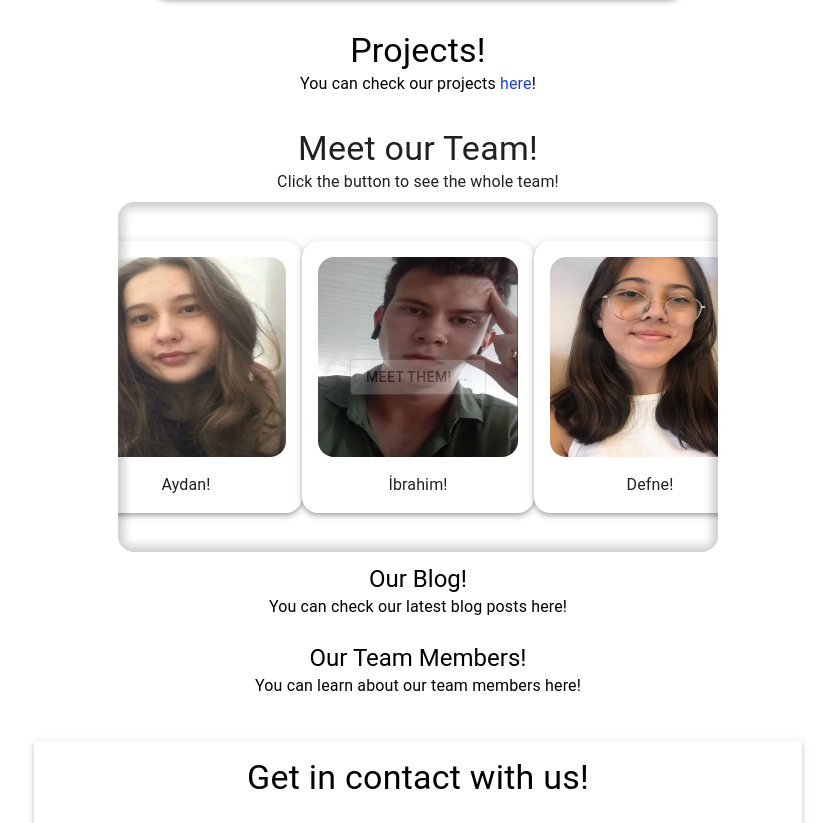
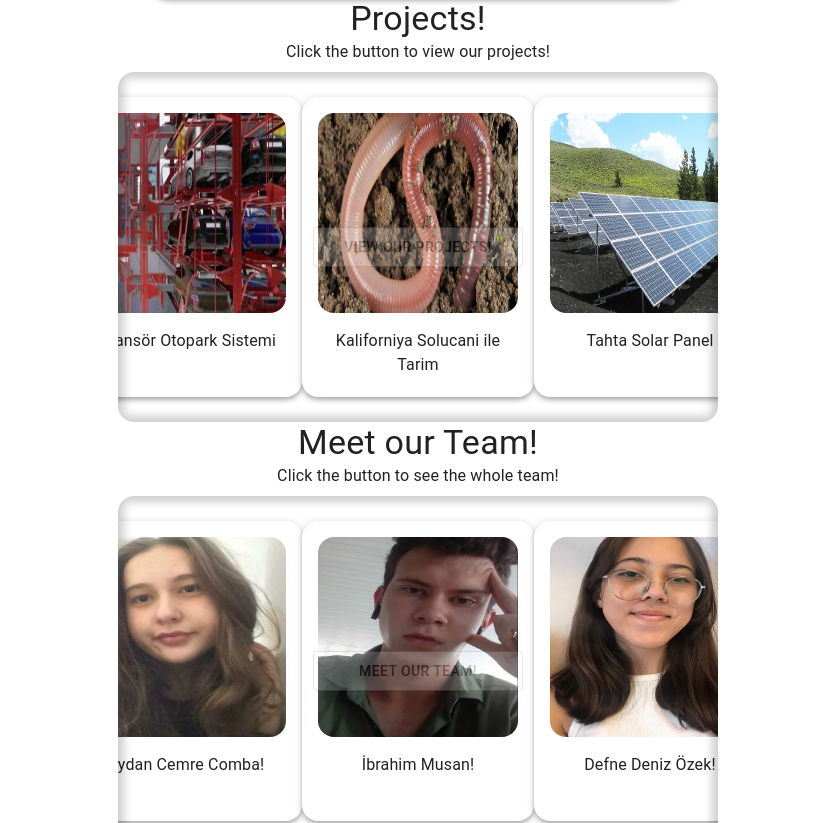
Before and after one commit to KeremGozaydin/idd2.0, a Next.js app: page / in a window 1280 px wide. Shown: the part 710-1533 px from the top of the page, without its empty margins (222-1057 px from the left). Built offline with nearby package versions, Linux system fonts and the light colour scheme.

Commit message:
added project page

```diff
--- a/components/ColumnCard.tsx
+++ b/components/ColumnCard.tsx
@@ -4,8 +4,8 @@ import Image from "next/image";
 import { PropsWithChildren } from "react";
 
 interface sizeprop {
-    height?: string,
-    width?: string
+    height: string,
+    width: string
 }
 
 interface ColumnCard extends PropsWithChildren{
--- /dev/null
+++ b/components/Preview.tsx
@@ -0,0 +1,89 @@
+import { Box, Button, Typography } from "@mui/material"
+import ColumnCard from "./ColumnCard"
+import {useRouter} from "next/router"
+import { useState } from "react"
+
+interface PreviewExample {
+    image: string,
+    text: string
+}
+
+interface PreviewBox {
+    data: PreviewExample[],
+    buttonText: string,
+    pagePath: string,
+    excited?: boolean
+}
+
+export default function PreviewBox({data,buttonText,pagePath,excited}: PreviewBox) {
+    const router = useRouter();
+    const [hoverState, sethoverState] = useState()
+    return (
+        <>
+            <Box className="index-element-cont" sx={{
+                width: "600px",
+                height: "350px",
+                overflow: "hidden",
+                display: "flex",
+                borderRadius: '16px',
+                flexFlow: "row nowrap",
+                alignItems: "center",
+                justifyContent: "center",
+                border: "20px black",
+                zIndex: 999,
+                position: "relative"
+            }}
+            >
+                {data.map((element) => {
+                    return (
+                        <ColumnCard
+                            size={{
+                                width: "200px",
+                                height: "200px"
+                            }}
+                            img={element.image}
+                            alt={element.image}
+                            imgPlacement={"vertical"}
+                            mainBoxSx={{height: "300px", textAlign: "center"}}
+                            >
+                        <Typography>{element.text}{excited && "!"}</Typography>
+                        </ColumnCard>
+                    )
+                })}
+                <Box sx={{
+                    position: "absolute",
+                    top: 0, left: 0, right: 0, bottom: 0,
+                    boxShadow: "0 0 10px 6px rgb(0 0 0 / 20%) inset",
+                    transition: "all 0.5s",
+                    ":hover": {
+                        boxShadow: "0 0 20px 12px rgb(0 0 0 / 20%) inset"
+                    }
+                }}/>
+                <Button className='index-element-button' variant='outlined' sx={{
+                    position: "absolute",
+                    opacity: "0.2",
+                    transition: "all 0.5s",
+                    ":hover": {
+                        backgroundColor: "secondary.main",
+                        scale: "1.05",
+                        opacity: "1"
+                    },
+                    width: "15em",
+                    height: "fit-content",
+                    paddingY: "0.5em",
+                    backgroundColor: "secondary.main",
+                    color: "primary.main",
+                    top: "0",
+                    left: "0",
+                    bottom: "0",
+                    right: "0",
+                    margin: "auto",
+                    zIndex: "999",
+                    transform: "scale(1)"
+                    }} onClick={() => router.push(pagePath)}>
+                    {buttonText}
+                </Button>
+            </Box>
+        </>
+    )
+}
--- a/pages/index.tsx
+++ b/pages/index.tsx
@@ -1,52 +1,47 @@
 import ColumnCard from '@/components/ColumnCard';
-import { Box, Button, SxProps, Theme, Typography } from '@mui/material';
-import Link from 'next/link';
-import Image from "next/image";
-import { useEffect, useState } from 'react';
-import pb from '@/lib/base';
-import { Record } from 'pocketbase';
+import { Box, Typography } from '@mui/material';
 import { useRouter } from 'next/router';
+import PreviewBox from '@/components/Preview';
 
-let sectionIntroCSS: SxProps<Theme> = {
-    width: '100%',
-    display: 'flex',
-    flexFlow: 'column nowrap',
-    alignItems: 'center',
-    color: 'primary.main',
-    padding: '0.5em',
-    margin: '0.2em'
-}
-
-const uyeler = [
+const uyelerExamples = [
   {
-    img_link : "/media/aydan.webp",
-    isim : "Aydan Cemre Comba",
-    rol : "Kurucu Lider"
+    image : "/media/aydan.webp",
+    text : "Aydan Cemre Comba"
   },
   {
-    img_link : "/media/ibrahim.webp",
-    isim : "İbrahim Musan",
-    rol : "Proje ve Kampanya Koordinatörü"
+    image : "/media/ibrahim.webp",
+    text : "İbrahim Musan"
   },
   {
-    img_link : "/media/defne.webp",
-    isim : "Defne Deniz Özek",
-    rol : "Sosyal Medya Koordinatörü"
+    image : "/media/defne.webp",
+    text : "Defne Deniz Özek"
   }
 ]
 
-interface uye {
-  [key: string]: any
-}
-type uyeler = uye[] | null
+const projelerExamples = [
+  {
+    text: "Asansör Otopark Sistemi",
+    image: "/media/asansör.webp"
+  },
+  {
+    text: "Kaliforniya Solucani ile Tarim",
+    image: "/media/solucan.webp"
+  },
+  {
+    text: "Tahta Solar Panel",
+    image: "/media/Gunes-Paneli-Acisi.webp"
+  }
+]
 
 export default function Home() {
   const router = useRouter();
-  const [indUyeHover,setindUyeHover] = useState<boolean>(false);
 
   return (
     <>
       <div className="page">
+
+        {/* intro header */}
+
         <Box sx={{
           textAlign: "center",
           display: "flex",
@@ -57,103 +52,27 @@ export default function Home() {
           <Typography variant='h3'>Welcome</Typography>
           <Typography>Welcome to the official website of IDD (Iklim Degismeden Degis)!!!</Typography>
         </Box>
+
+        {/* LOGO */}
+
         <ColumnCard size={{height: "500px", width: "500px"}} img='/media/idd-logo.webp' alt='IDD logo'/>
-        <Box sx={{
-          width: '100%',
-          display: 'flex',
-          flexFlow: 'column nowrap',
-          alignItems: 'center',
-          color: 'primary.main',
-          margin: '2em',
-        }}>
-         <Typography variant='h4'>Projects!</Typography>
-         <Typography>You can check our projects
-          <Link href={'/projects'}>
-            <Box sx={{
-              color: '#183efa',
-              transition: 'all 1s',
-              ":hover": {
-                textDecoration: 'underlined'
-              }
-            }} component={'span'}> here</Box>!
-          </Link>
-        </Typography>
-        </Box>
+
+        {/* Projects */}
+
+        <Typography variant="h4" >Projects!</Typography>
+        <Typography sx={{marginBottom: "0.5em"}}>Click the button to view our projects!</Typography>
+
+        <PreviewBox buttonText='View our Projects!' data={projelerExamples} pagePath='/projects'/>
+
+        {/* Team */}
+
         <Typography variant="h4" >Meet our Team!</Typography>
         <Typography sx={{marginBottom: "0.5em"}}>Click the button to see the whole team!</Typography>
-        { !uyeler ? "loading" : (
-          <Box className="index-uye-cont" sx={{
-            width: "600px",
-            height: "350px",
-            overflow: "hidden",
-            display: "flex",
-            borderRadius: '16px',
-            flexFlow: "row nowrap",
-            alignItems: "center",
-            justifyContent: "center",
-            border: "20px black",
-            zIndex: 999,
-            position: "relative"
-          }}
-          >
-            {uyeler.map((uye) => {
-              return (
-                <ColumnCard
-                  size={{
-                    width: "200px",
-                    height: "200px"
-                  }}
-                  img={uye.img_link}
-                  alt={uye.img_link}
-                  imgPlacement={"vertical"}
-                >
-                  <Typography>{`${uye.isim.split(" ")[0]}!`}</Typography>
-                </ColumnCard>
-              )
-            })}
-            <Box sx={{
-              position: "absolute",
-              top: 0, left: 0, right: 0, bottom: 0,
-              boxShadow: "0 0 10px 6px rgb(0 0 0 / 20%) inset",
-              transition: "all 0.5s",
-              ":hover": {
-                boxShadow: "0 0 20px 12px rgb(0 0 0 / 20%) inset"
-              }
-            }}/>
-            <Button className='index-uye-button' variant='outlined' sx={{
-              position: "absolute",
-              opacity: "0.2",
-              transition: "all 0.5s",
-              ":hover": {
-                backgroundColor: "secondary.main",
-                scale: "1.05"
-              },
-              width: "fit-content",
-              height: "fit-content",
-              backgroundColor: "secondary.main",
-              color: "primary.main",
-              top: "0",
-              left: "0",
-              bottom: "0",
-              right: "0",
-              margin: "auto",
-              zIndex: "999",
-              transform: "scale(1)"
-            }} onClick={() => router.push('/about')}>
-              Meet them! →
-            </Button>
-          </Box>
-        )}
 
-        <Box sx={sectionIntroCSS}>
-          <Typography variant='h5'>Our Blog!</Typography>
-          <Typography>You can check our latest blog posts here!</Typography>
-        </Box>
+        <PreviewBox buttonText='Meet our Team!' data={uyelerExamples} pagePath='/about' excited={true}/>
 
-        <Box sx={sectionIntroCSS}>
-          <Typography variant='h5'> Our Team Members!</Typography>
-          <Typography>You can learn about our team members here!</Typography>
-        </Box>
+        <Typography variant='h4'>Our Blog!</Typography>
+        <Typography>You can check our latest blog posts here!</Typography>
 
       </div>
     </>
```
Also changed, not shown: pages/projects.tsx (+57 -2 lines).
